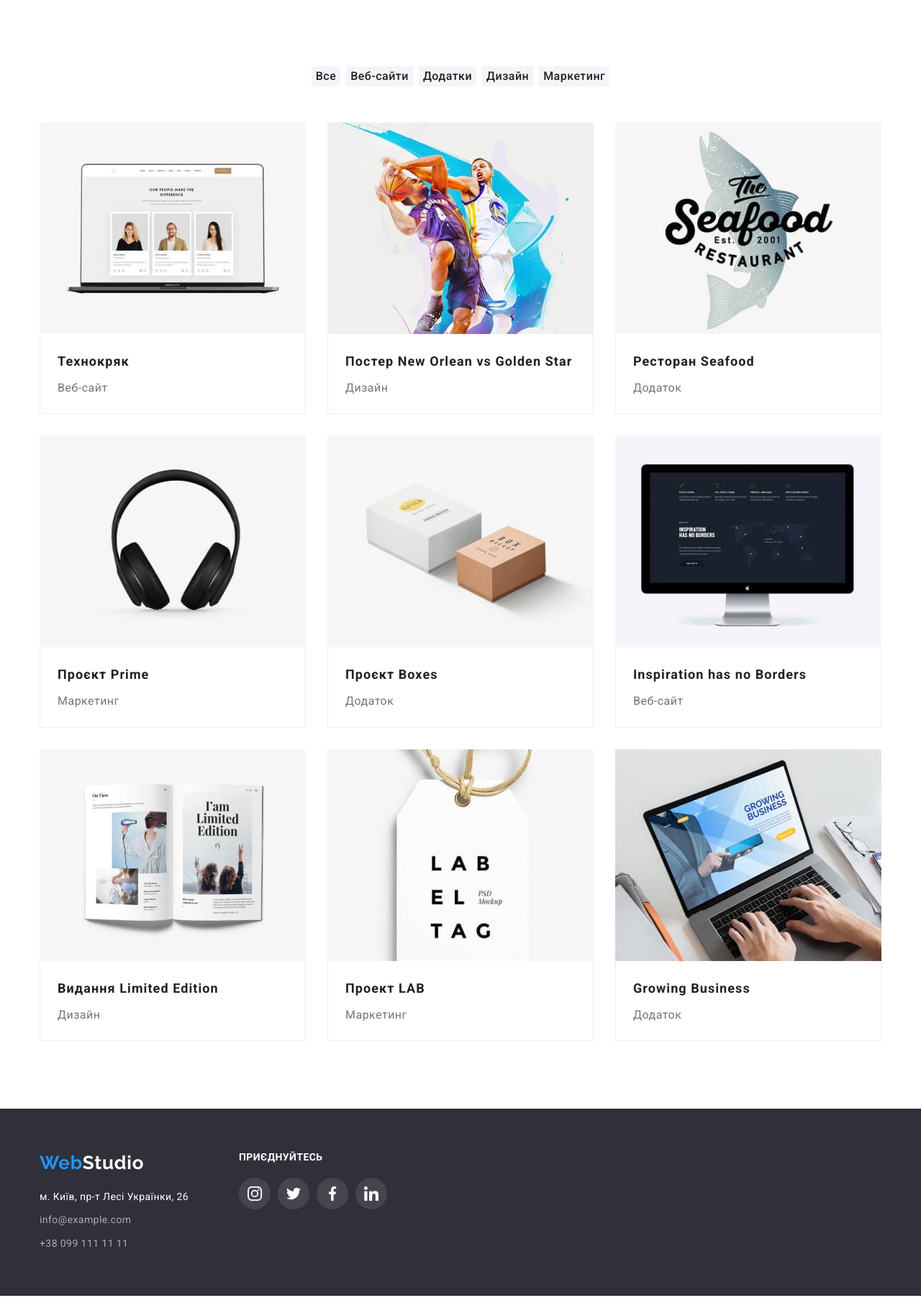
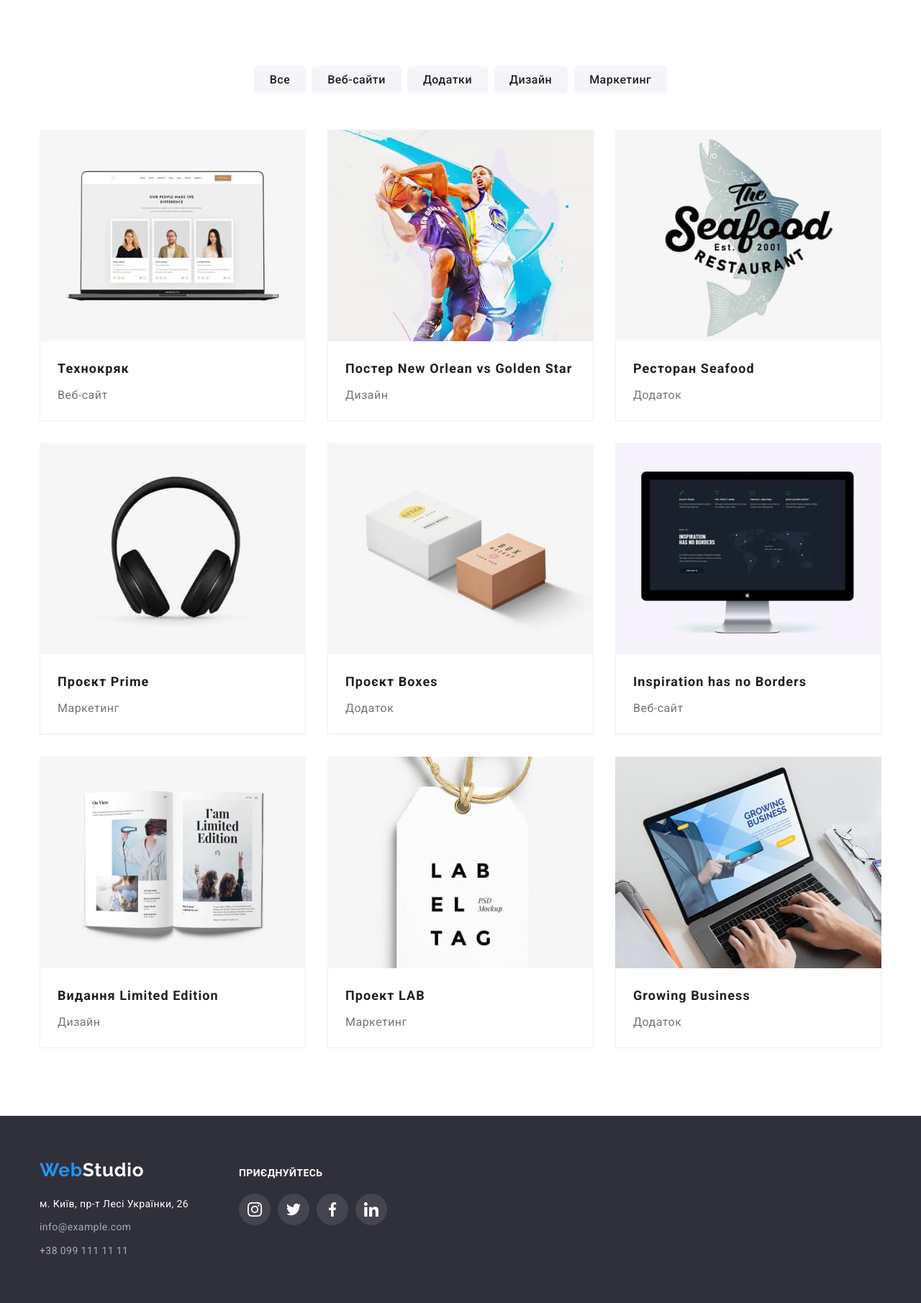
Before and after one commit to andreshkivVC/goit-markup-hw-04, a plain HTML site: page portfolio.html in a window 1280 px wide. Shown: the part 83-1893 px from the top of the page at 72% size. Drawn offline with nearby package versions, Linux system fonts and the light colour scheme.

Commit message:
поправки 4 роб

```diff
--- a/css/styles.css
+++ b/css/styles.css
@@ -30,6 +30,7 @@ body {
 
 .link {
 	text-decoration: none;
+	display: block;
 }
 .container {
 	width: 1200px;
@@ -58,7 +59,6 @@ body {
 
 .header {
 	border-bottom: 1px solid silver;
-	max-width: 1600px;
 	margin-right: auto;
 	margin-left: auto;
 }
@@ -152,6 +152,7 @@ body {
 	background-image: linear-gradient(rgba(47, 48, 58, 0.4), rgba(47, 48, 58, 0.4)),
 		url(../images/hero.jpg);
 	text-align: center;
+	background-size: auto;
 	padding-top: 200px;
 	padding-bottom: 200px;
 	max-width: 1600px;
@@ -180,11 +181,13 @@ body {
 	align-items: center;
 	text-align: center;
 	letter-spacing: 0.06em;
-	border-radius: 4px;
 	background: var(--main--title--black);
 	color: var(--item--color--white);
 	cursor: pointer;
 	border: none;
+	box-shadow: 0px 4px 4px rgba(0, 0, 0, 0.15);
+	border-radius: 4px;
+	padding: 10px 32px;
 }
 .essential-btn :focus,
 .essential-btn :hover {
@@ -192,7 +195,6 @@ body {
 }
 
 /*-----content-----*/
-
 .content-list {
 	display: flex;
 	flex-wrap: wrap;
@@ -404,7 +406,6 @@ img {
 	background-color: #2f303a;
 	padding-top: 60px;
 	padding-bottom: 60px;
-	max-width: 1600px;
 	margin: 0 auto;
 }
 .info-item {
@@ -435,13 +436,11 @@ img {
 
 /* ---- -footer-continer------- */
 
-.containers {
-	width: 1200px;
-	padding-left: 15px;
-	padding-right: 15px;
+.hvdvome {
 	margin: 0 auto;
 	display: flex;
 	gap: 70px;
+	align-items: baseline;
 }
 
 .footer-title {
@@ -484,8 +483,6 @@ img {
 	fill: #ffffff;
 }
 
-
-
 /* --------Портфоліо---------- */
 
 .potfolio-title {
@@ -518,11 +515,8 @@ img {
 	background-color: #f5f4fa;
 	border: none;
 	cursor: pointer;
-}
-.filter-btn:hover,
-.filter-btn:focus {
-	color: var(--item--color--white);
-	background-color: var(--main--title--black);
+	border-radius: 4px;
+	padding: 6px 22px;
 }
 
 .work-item {
@@ -534,6 +528,11 @@ img {
 	font-size: 18px;
 	line-height: 2;
 	letter-spacing: 0.06em;
+}
+
+.work-link:focus {
+	box-shadow: 0px 1px 1px rgba(0, 0, 0, 0.12), 0px 4px 4px rgba(0, 0, 0, 0.06),
+		1px 4px 6px rgba(0, 0, 0, 0.16);
 }
 
 .work-item.work-list:nth-last-child(-n + 3) {
@@ -576,3 +575,11 @@ img {
 .info-list .info-item:not(:last-child) {
 	margin-bottom: 9px;
 }
+
+.filter-btn:hover,
+.filter-btn:focus {
+	color: var(--item--color--white);
+	background-color: var(--main--title--black);
+	box-shadow: 0px 3px 1px rgba(0, 0, 0, 0.1), 0px 1px 2px rgba(0, 0, 0, 0.08),
+		0px 2px 2px rgba(0, 0, 0, 0.12);
+}
--- a/portfolio.html
+++ b/portfolio.html
@@ -54,7 +54,7 @@
 			</div>
 		</header>
 		<main>
-			<section class="section ">
+			<section class="section">
 				<div class="container">
 					<h1 class="potfolio-title">Потфоліо</h1>
 					<ul class="filter list">
@@ -76,74 +76,92 @@
 					</ul>
 					<ul class="work-item list">
 						<li class="work-list">
-							<img src="./images/project1.jpg" alt="project1" width="370" height="294" />
+							<a href="" class="work-link link"
+								><img src="./images/project1.jpg" alt="project1" width="370" height="294" />
 								<div class="work-data">
 									<h2 class="work-title">Технокряк</h2>
 									<p class="work-pre-title">Веб-сайт</p>
 								</div>
+							</a>
 						</li>
 						<li class="work-list">
-							<img src="./images/project2.jpg" alt="project2" width="370" height="294" />
+							<a href="" class="work-link link"
+								><img src="./images/project2.jpg" alt="project2" width="370" height="294" />
 								<div class="work-data">
 									<h2 class="work-title">Постер New Orlean vs Golden Star</h2>
 									<p class="work-pre-title">Дизайн</p>
 								</div>
+							</a>
 						</li>
 						<li class="work-list">
+							<a href="" class="work-link link">
 								<img src="./images/project3.jpg" alt="project3" width="370" height="294" />
 								<div class="work-data">
 									<h2 class="work-title">Ресторан Seafood</h2>
 									<p class="work-pre-title">Додаток</p>
 								</div>
+							</a>
 						</li>
 						<li class="work-list">
+							<a href="" class="work-link link">
 								<img src="./images/project4.jpg" alt="project4" width="370" height="294" />
 								<div class="work-data">
 									<h2 class="work-title">Проєкт Prime</h2>
 									<p class="work-pre-title">Маркетинг</p>
 								</div>
+							</a>
 						</li>
 						<li class="work-list">
+							<a href="" class="work-link link">
 								<img src="./images/project5.jpg" alt="project5" width="370" height="294" />
 								<div class="work-data">
 									<h2 class="work-title">Проєкт Boxes</h2>
 									<p class="work-pre-title">Додаток</p>
 								</div>
+							</a>
 						</li>
 						<li class="work-list">
+							<a href="" class="work-link link">
 								<img src="./images/project6.jpg" alt="project6" width="370" height="294" />
 								<div class="work-data">
 									<h2 class="work-title">Inspiration has no Borders</h2>
 									<p class="work-pre-title">Веб-сайт</p>
 								</div>
+							</a>
 						</li>
 						<li class="work-list">
+							<a href="" class="work-link link">
 								<img src="./images/project7.jpg" alt="project7" width="370" height="294" />
 								<div class="work-data">
 									<h2 class="work-title">Видання Limited Edition</h2>
 									<p class="work-pre-title">Дизайн</p>
 								</div>
+							</a>
 						</li>
 						<li class="work-list">
+							<a href="" class="work-link link">
 								<img src="./images/project8.jpg" alt="project8" width="370" height="294" />
 								<div class="work-data">
 									<h2 class="work-title">Проект LAB</h2>
 									<p class="work-pre-title">Маркетинг</p>
 								</div>
+							</a>
 						</li>
 						<li class="work-list">
+							<a href="" class="work-link link">
 								<img src="./images/project9.jpg" alt="project9" width="370" height="294" />
 								<div class="work-data">
 									<h2 class="work-title">Growing Business</h2>
 									<p class="work-pre-title">Додаток</p>
 								</div>
+							</a>
 						</li>
 					</ul>
 				</div>
 			</section>
 		</main>
-		<footer class="contacts ">
-			<div class="containers">
+		<footer class="contacts">
+			<div class="container hvdvome">
 				<div class="flecsy">
 					<a href="./" class="logo-contacts link"><span class="loggo">Web</span>Studio</a>
 					<address class="info">
```
Also changed, not shown: index.html (+1 -1 lines). Lines whose indentation alone changed are shown as unchanged.
